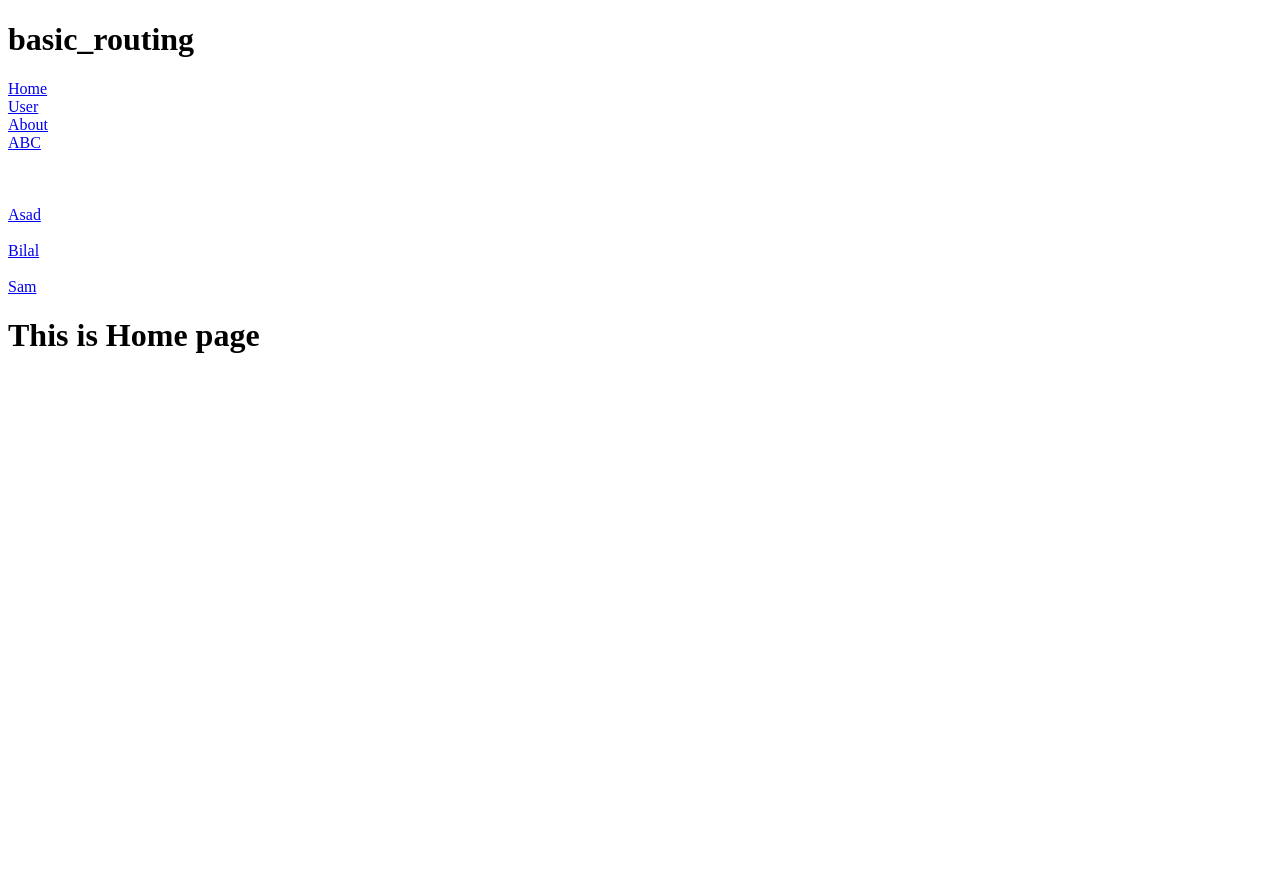
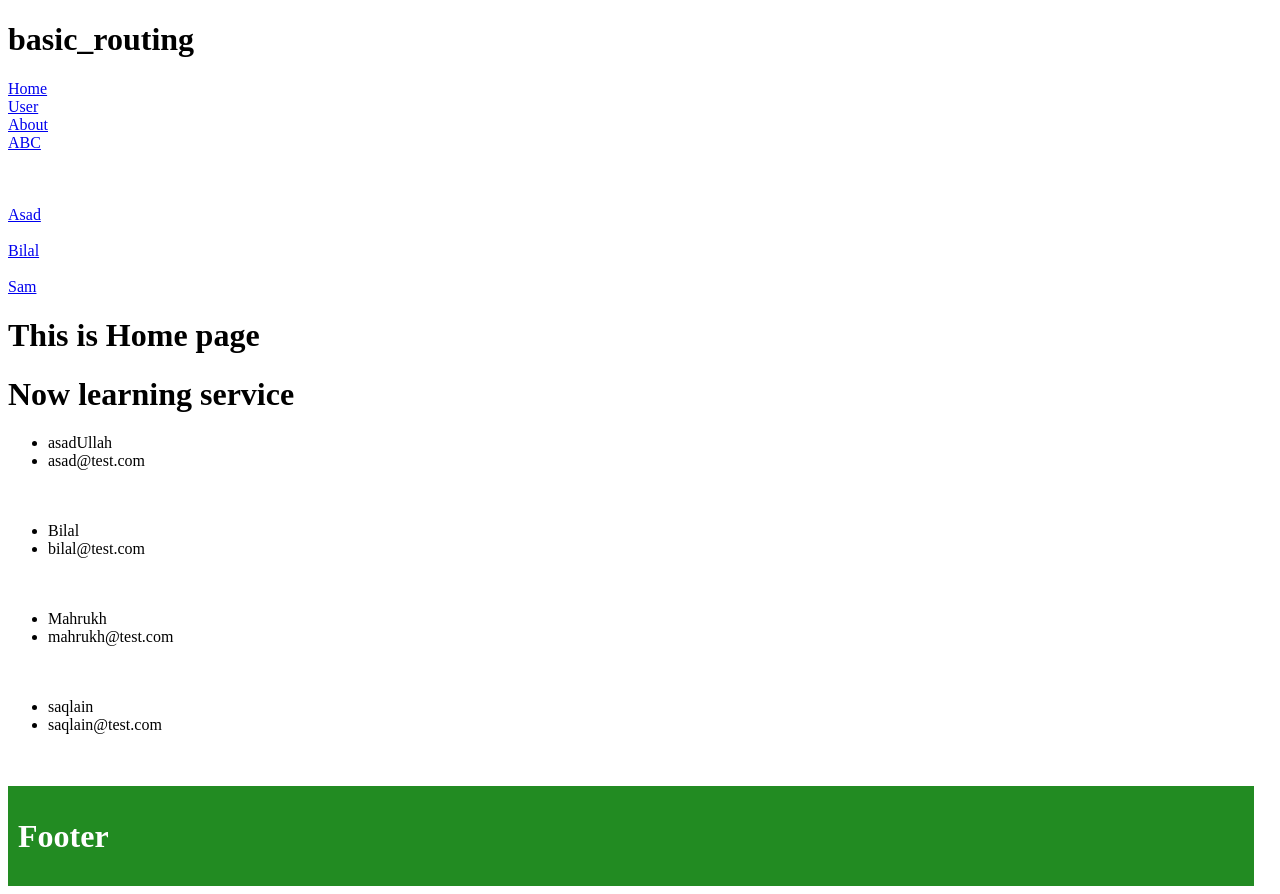
Before and after one commit to asadullahjamil0/basic_routing, an Angular app: page / in a window 1280 px wide. Before the commit the page ends 800 px from the top, so only its background shows below. Built offline with nearby package versions, Linux system fonts and the light colour scheme.

Commit message:
Introduction to service in Angular.

```diff
--- a/src/app/app.component.html
+++ b/src/app/app.component.html
@@ -19,3 +19,13 @@
 
 
 <router-outlet></router-outlet>
+
+<h1>Now learning service</h1>
+<ul *ngFor="let data of memberData">
+    <li>{{data.name}}</li>
+    <li>{{data.email}}</li>
+    <br> <br>
+</ul>
+
+
+<app-footer></app-footer>
--- a/src/app/app.component.ts
+++ b/src/app/app.component.ts
@@ -7,4 +7,10 @@ import { Component } from '@angular/core';
 })
 export class AppComponent {
   title = 'basic_routing';
+  memberData = [
+    { name: "asadUllah", email: "asad@test.com" },
+    { name: "Bilal", email: "bilal@test.com" },
+    { name: "Mahrukh", email: "mahrukh@test.com" },
+    { name: "saqlain", email: "saqlain@test.com" }
+  ]
 }
--- a/src/app/app.module.ts
+++ b/src/app/app.module.ts
@@ -9,6 +9,7 @@ import { HomeComponent } from './home/home.component';
 import { NoPageComponent } from './no-page/no-page.component';
 import { AboutCompanyComponent } from './about-company/about-company.component';
 import { AboutMeComponent } from './about-me/about-me.component';
+import { FooterComponent } from './footer/footer.component';
 
 @NgModule({
   declarations: [
@@ -18,7 +19,8 @@ import { AboutMeComponent } from './about-me/about-me.component';
     HomeComponent,
     NoPageComponent,
     AboutCompanyComponent,
-    AboutMeComponent
+    AboutMeComponent,
+    FooterComponent
   ],
   imports: [
     BrowserModule,
--- /dev/null
+++ b/src/app/footer/footer.component.css
@@ -0,0 +1,6 @@
+.Footer {
+    background-color: forestgreen;
+    color: white;
+    padding: 10px;
+    width: 97%;
+}
--- /dev/null
+++ b/src/app/footer/footer.component.html
@@ -0,0 +1,3 @@
+<div class="Footer">
+    <h1>Footer</h1>
+</div>
```
Also changed, not shown: src/app/footer/footer.component.ts (added, +10 -0 lines), 1 other file (tests, documents, lock files or other folders).
